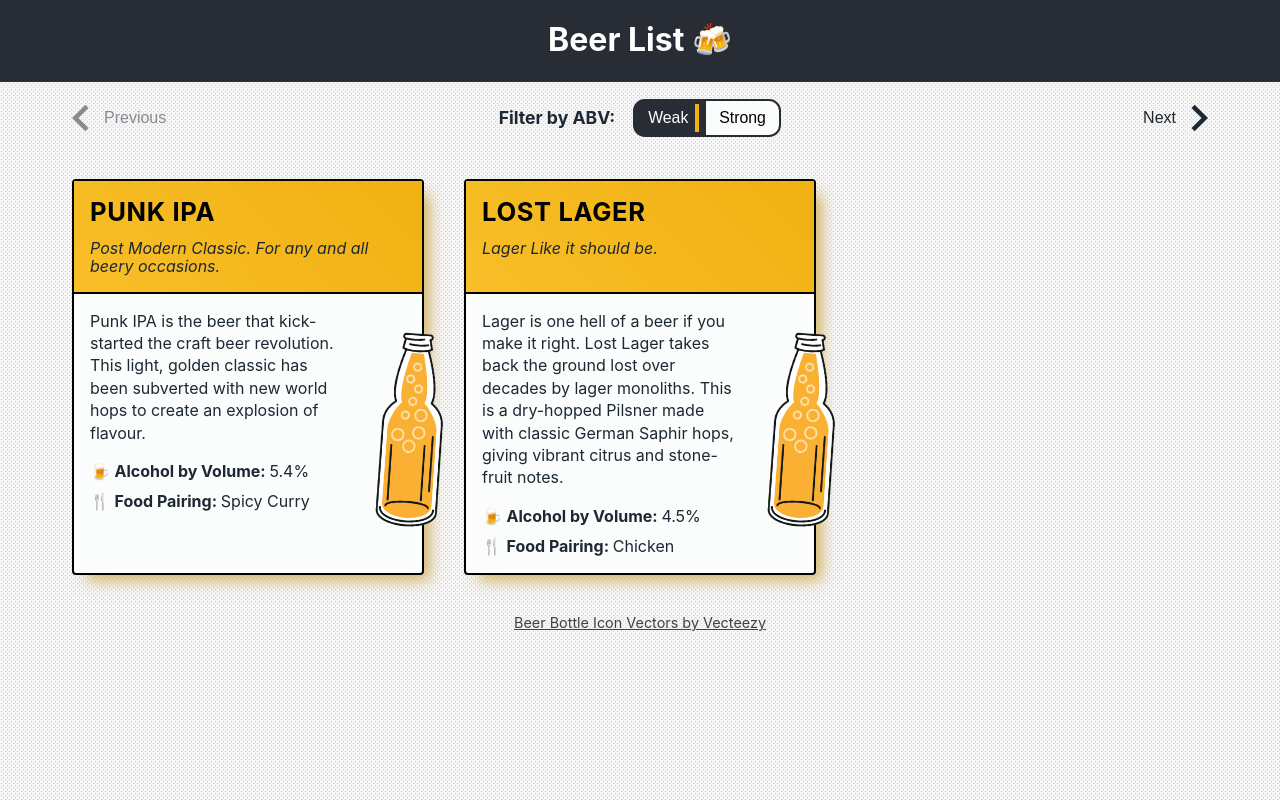
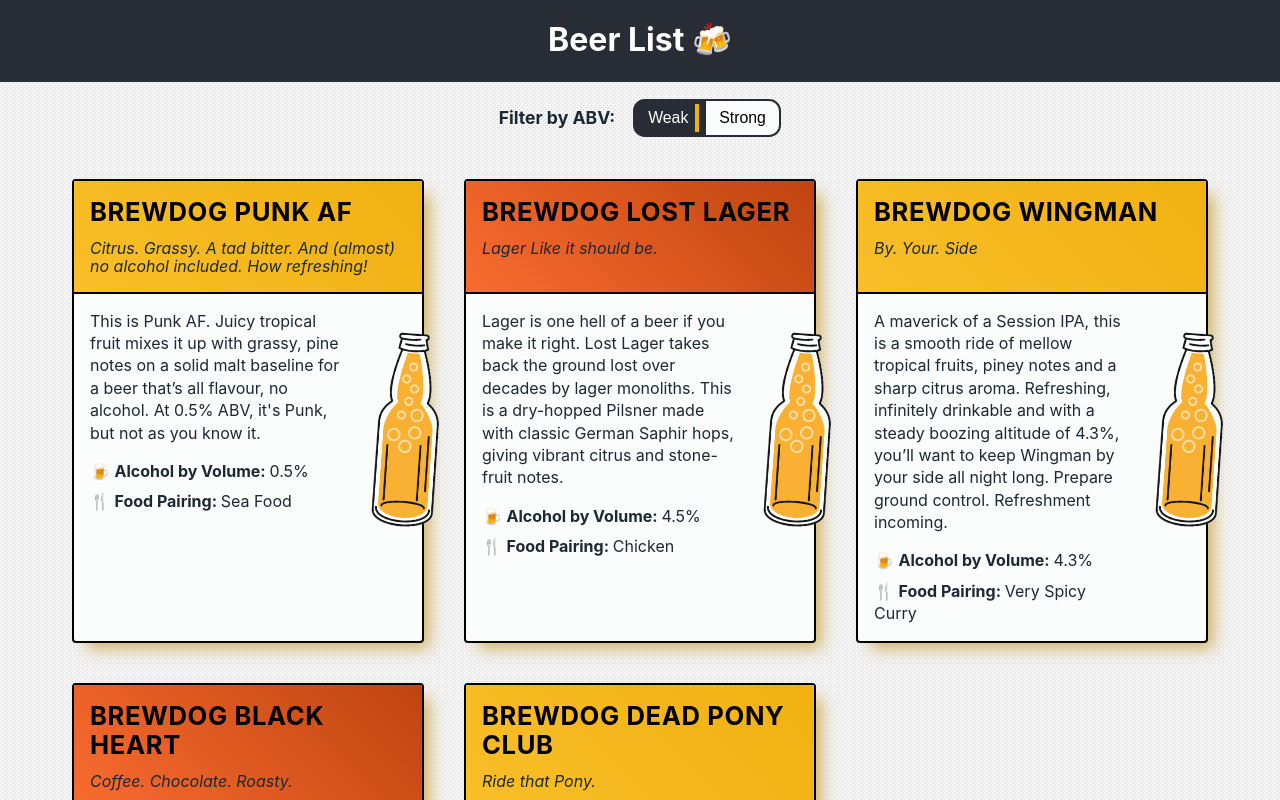
Before and after one commit to alexlehner86/punk-api-beer-list, a React (Create React App) app: page / in a window 1280 px wide. Shown: the top 800 px of the page. Built offline with nearby package versions, Linux system fonts and the light colour scheme; the HTML template or start-up script is replaced by a standard one.

Commit message:
improve styling and layout

```diff
--- a/public/data/weak-beer.json
+++ b/public/data/weak-beer.json
@@ -1,20 +1,42 @@
 [
     {
-        "id": 1,
-        "abv": 5.4,
-        "description": "Punk IPA is the beer that kick-started the craft beer revolution. This light, golden classic has been subverted with new world hops to create an explosion of flavour.",
-        "food_pairing": ["Spicy Curry", "Fish Tacos"],
-        "image_url": "",
-        "name": "Punk IPA",
-        "tagline": "Post Modern Classic. For any and all beery occasions."
+        "id": 10,
+        "name": "Brewdog Punk AF",
+        "tagline": "Citrus. Grassy. A tad bitter. And (almost) no alcohol included. How refreshing!",
+        "abv": 0.5,
+        "description": "This is Punk AF. Juicy tropical fruit mixes it up with grassy, pine notes on a solid malt baseline for a beer that’s all flavour, no alcohol. At 0.5% ABV, it's Punk, but not as you know it.",
+        "food_pairing": ["Sea Food"]
     },
     {
-        "id": 2,
+        "id": 11,
+        "name": "Brewdog Lost Lager",
+        "tagline": "Lager Like it should be.",
         "abv": 4.5,
         "description": "Lager is one hell of a beer if you make it right. Lost Lager takes back the ground lost over decades by lager monoliths. This is a dry-hopped Pilsner made with classic German Saphir hops, giving vibrant citrus and stone-fruit notes.",
-        "food_pairing": ["Chicken", "Sea Food"],
-        "image_url": "",
-        "name": "Lost Lager",
-        "tagline": "Lager Like it should be."
+        "food_pairing": ["Chicken", "Sea Food"]
+    },
+    {
+        "id": 12,
+        "name": "Brewdog Wingman",
+        "tagline": "By. Your. Side",
+        "abv": 4.3,
+        "description": "A maverick of a Session IPA, this is a smooth ride of mellow tropical fruits, piney notes and a sharp citrus aroma. Refreshing, infinitely drinkable and with a steady boozing altitude of 4.3%, you’ll want to keep Wingman by your side all night long. Prepare ground control. Refreshment incoming.",
+        "food_pairing": ["Very Spicy Curry"]
+    },
+    {
+        "id": 13,
+        "name": "Brewdog Black Heart",
+        "tagline": "Coffee. Chocolate. Roasty.",
+        "abv": 4.1,
+        "description": "There’s a new stout in town, and it’s demanding your attention. Chocolate and extra dark crystal malts give layers of roasted, toasted coffee and cocoa, with a hint of caramel coming through. ",
+        "food_pairing": ["Venison Stew"]
+    },
+    {
+        "id": 14,
+        "name": "Brewdog Dead Pony Club",
+        "tagline": "Ride that Pony.",
+        "abv": 3.8,
+        "description": "Strong notes of manderine and grapefruit can be detected in the aroma. Fruity aromatic hops and a dry, bitter finish are convincing on the palate.",
+        "food_pairing": ["Sea Food"]
     }
 ]
--- a/src/App.scss
+++ b/src/App.scss
@@ -34,19 +34,10 @@
 }
 
 div.App-controls {
-    display: grid;
-    grid-template-columns: 1fr auto 1fr;
+    display: flex;
+    justify-content: center;
     max-width: min(90rem, 90vw);
     margin: 0 auto;
-
-    div.App-control-wrapper {
-        display: flex;
-        align-items: center;
-
-        &.align-right {
-            justify-content: flex-end;
-        }
-    }
 }
 
 .App-loading-message {
@@ -56,6 +47,8 @@
 div.attribution {
     display: grid;
     place-content: center;
+    max-width: 40rem;
+    margin: 0 auto;
     padding: 1rem;
 
     a[href] {
--- a/src/App.tsx
+++ b/src/App.tsx
@@ -7,13 +7,10 @@
 import { AlcoholByVolumeFilter } from './constants/filter.constants';
 import { fetchBeerList } from './helpers/requests';
 import { BeerItem } from './models/beer-item.model';
-import BrowseButton from './components/BrowseButton/BrowseButton';
 
 const App = (): JSX.Element => {
-    const [alcoholByVolume, setAlcoholByVolume] = useState(AlcoholByVolumeFilter.Weak);
     const [beerItems, setBeerItems] = useState<BeerItem[]>([]);
     const [isLoaded, setIsLoaded] = useState(false);
-    const [page, setPage] = useState(1);
 
     useEffect(() => {
         fetchBeerList().then(
@@ -25,26 +22,11 @@
         );
     }, []);
 
-    const onBrowseFilterList = (pageIncrement: number): void => {
-        const newPage = page + pageIncrement;
-        fetchBeerList(newPage, alcoholByVolume).then(
-            beerItems => {
-                setBeerItems(beerItems);
-                setPage(newPage);
-            },
+    const onFilterByAbvStateChange = (newState: string): void => {
+        fetchBeerList(newState as AlcoholByVolumeFilter).then(
+            beerItems => setBeerItems(beerItems),
             error => console.error(error)
         );
-    }
-
-    const onFilterByAbvStateChange = (newState: string): void => {
-        fetchBeerList(1, newState as AlcoholByVolumeFilter).then(
-            beerItems => {
-                setBeerItems(beerItems);
-                setPage(1);
-            },
-            error => console.error(error)
-        );
-        setAlcoholByVolume(newState as AlcoholByVolumeFilter);
     }
 
     return (
@@ -54,9 +36,6 @@
             </header>
             <main>
                 <div className="App-controls">
-                    <div className='App-control-wrapper'>
-                        <BrowseButton isDisabled={page === 1} isNext={false} onButtonClick={onBrowseFilterList} />
-                    </div>
                     <TwoStateSwitch
                         switchLabel='Filter by ABV'
                         stateValues={[AlcoholByVolumeFilter.Weak, AlcoholByVolumeFilter.Strong]}
@@ -64,15 +43,17 @@
                         initialState={AlcoholByVolumeFilter.Weak}
                         onStateChange={onFilterByAbvStateChange}
                     />
-                    <div className='App-control-wrapper align-right'>
-                        <BrowseButton isDisabled={false} isNext={true} onButtonClick={onBrowseFilterList} />
-                    </div>
                 </div>
                 {isLoaded ? (
                     <>
                         <BeerItemList items={beerItems} />
                         <div className="attribution">
-                            <a href="https://www.vecteezy.com/free-vector/beer-bottle-icon">
+                            <p>
+                                Disclaimer: This website is a demo project to demonstrate various web features like, e.g.,
+                                subgrids. It is not endorsed nor does it officially represent BrewDog PLC. Most product names
+                                and descriptions are copied from www.brewdog.com
+                            </p>
+                            <a href="https://www.vecteezy.com/free-vector/beer-bottle-icon" target="_blank" rel="noreferrer">
                                 Beer Bottle Icon Vectors by Vecteezy
                             </a>
                         </div>
--- a/src/components/BeerItemDetails/BeerItemDetails.module.scss
+++ b/src/components/BeerItemDetails/BeerItemDetails.module.scss
@@ -1,7 +1,7 @@
 hgroup.heading {
     border-bottom: 0.125rem solid black;
-    color: white;
-    background: linear-gradient(45deg, #f9be29, #f0b111);
+    // CSS variables for background colors are set by the parent component
+    background: linear-gradient(45deg, var(--bg-start), var(--bg-end));
     padding: var(--default-padding);
 
     h2 {
@@ -27,7 +27,7 @@
         height: 14rem;
         width: 7rem;
         margin-top: 0.5rem;
-        margin-right: -3rem;
+        margin-right: -2.75rem;
         rotate: 4deg;
     }
 
--- a/src/components/BeerItemList/BeerItemList.module.scss
+++ b/src/components/BeerItemList/BeerItemList.module.scss
@@ -17,10 +17,17 @@
     }
 
     li {
+        --bg-start: #f9be29;
+        --bg-end: #f0b111;
         background: var(--canvas-bg-color);
         border: 0.125rem solid black;
         border-radius: 0.25rem;
         box-shadow: 10px 10px 15px -5px rgba(196, 149, 32, 0.7);
+
+        &:nth-child(even) {
+            --bg-start: #f96c30;
+            --bg-end: #bf440f;
+        }
     }
 }
 
--- a/src/helpers/requests.ts
+++ b/src/helpers/requests.ts
@@ -1,4 +1,3 @@
-import { BEERS_PER_PAGE } from '../constants/app.constants';
 import { AlcoholByVolumeFilter } from '../constants/filter.constants';
 import { BeerItemResponse } from '../models/beer-item.interface';
 import { BeerItem } from '../models/beer-item.model';
@@ -6,7 +5,7 @@
 /**
 * Fetches list of beers from a local json file
 */
-export const fetchBeerList = (page = 1, abvFilter = AlcoholByVolumeFilter.Weak, itemsPerPage = BEERS_PER_PAGE): Promise<BeerItem[]> => {
+export const fetchBeerList = (abvFilter = AlcoholByVolumeFilter.Weak): Promise<BeerItem[]> => {
     const jsonFile = abvFilter === AlcoholByVolumeFilter.Weak ? 'weak-beer.json' : 'strong-beer.json';
     const headers = new Headers({
         'Accept': 'application/json'
```
Also changed, not shown: public/data/strong-beer.json (added, +42 -0 lines), src/models/beer-item.model.ts (+11 -5 lines), 1 other file (tests, documents, lock files or other folders).
